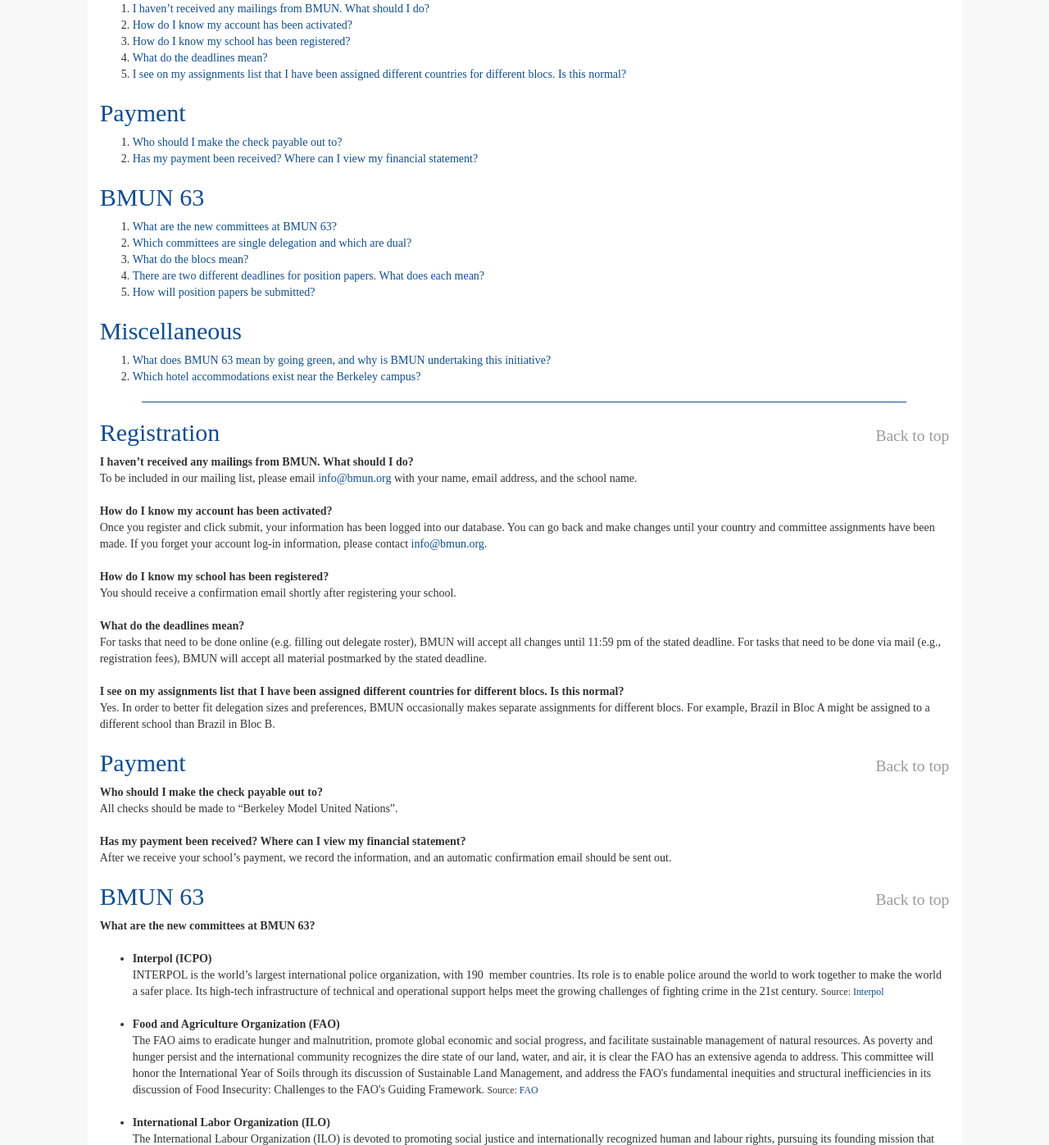
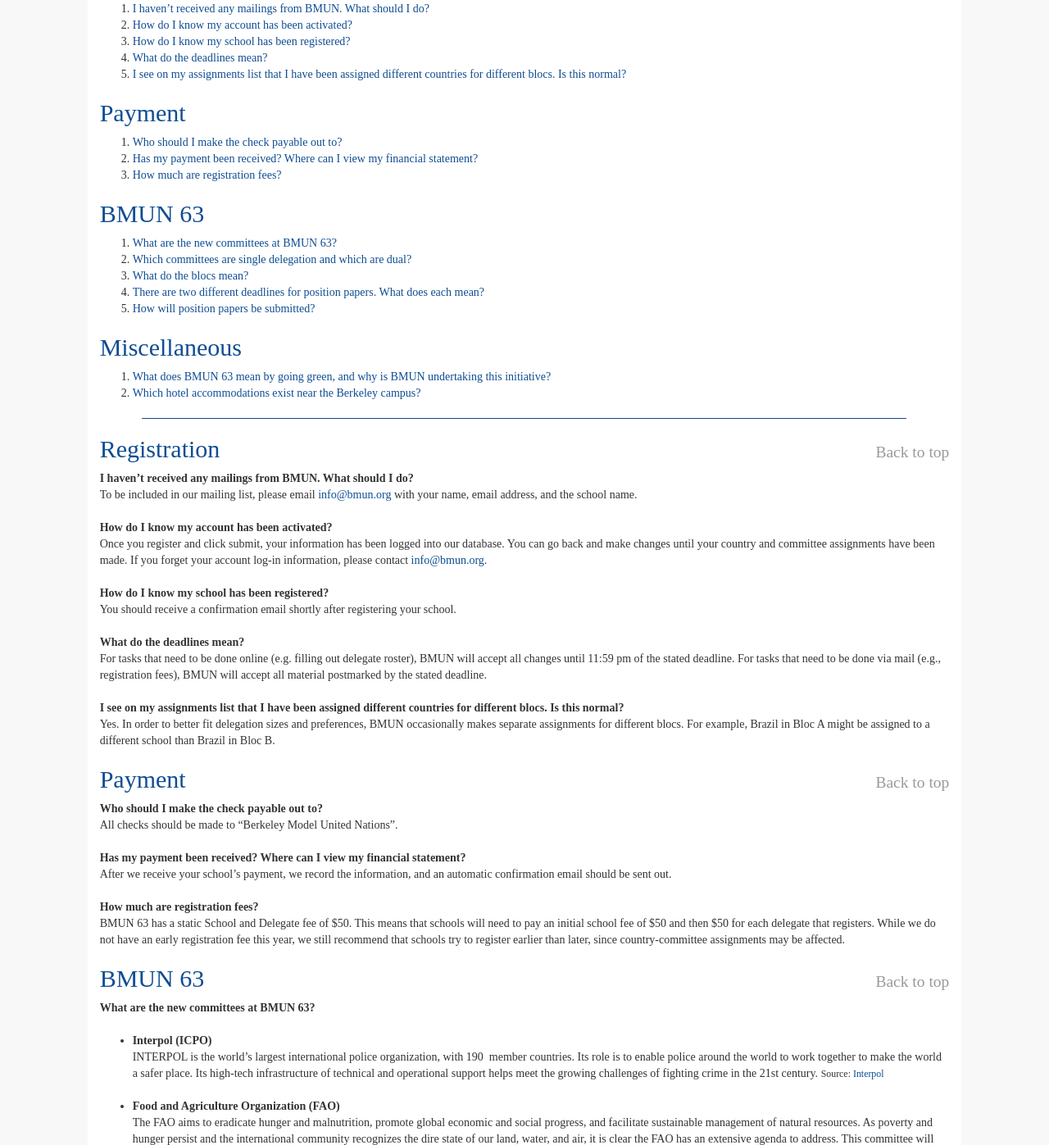
Before and after one commit to nathanielparke/website, a PHP site: page /Advisor_FAQs.php in a window 1280 px wide. Shown: the part 183-1580 px from the top of the page at 82% size. Run offline with PHP 8.4, Linux system fonts and the light colour scheme; some libraries are stand-ins or nearby versions.

Commit message:
Advisor FAQ update

```diff
--- a/Advisor_FAQs.php
+++ b/Advisor_FAQs.php
@@ -25,6 +25,7 @@
 			<ol>
 	        	<li><a href="#pay_q1">Who should I make the check payable out to?</a></li>
 	        	<li><a href="#pay_q2">Has my payment been received? Where can I view my financial statement?</a></li>
+	        	<li><a href="#pay_q3">How much are registration fees?</a></li>
 	        </ol>
 
 	        <h2 class="bloc-heading">BMUN 63</h2>
@@ -86,6 +87,11 @@
 
 		    	<dt id="pay_q2" class="anchor">Has my payment been received? Where can I view my financial statement?</dt>
 		    	<dd>After we receive your school’s payment, we record the information, and an automatic confirmation email should be sent out. </dd>
+
+		    	<br>
+
+		    	<dt id="pay_q3" class="anchor">How much are registration fees?</dt>
+		    	<dd>BMUN 63 has a static School and Delegate fee of $50. This means that schools will need to pay an initial school fee of $50 and then $50 for each delegate that registers. While we do not have an early registration fee this year, we still recommend that schools try to register earlier than later, since country-committee assignments may be affected.</dd>
 
 		    </dl>
 
```
